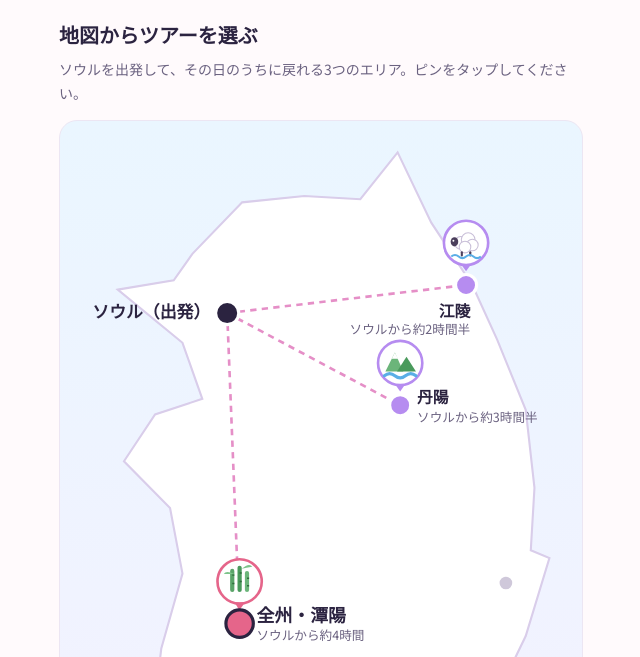
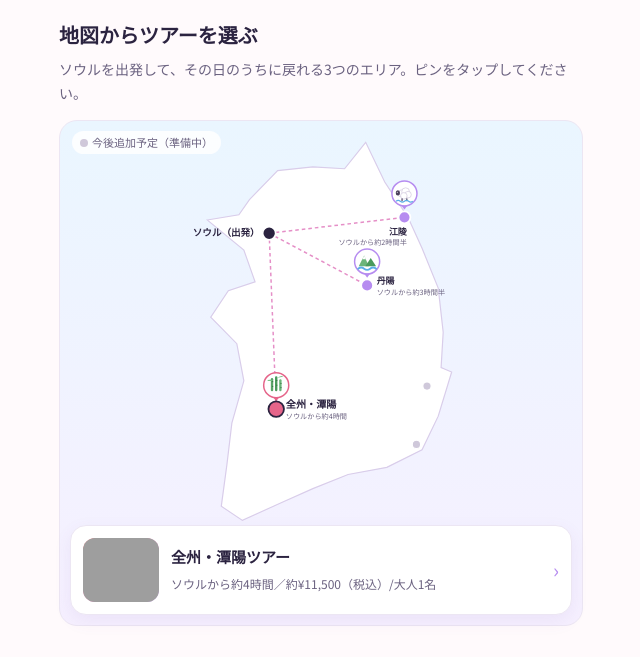
Before and after one commit to mfgirllove1-lgtm/kokoiko-landing, a website: page index.html in a window 1280 px wide. Shown: the part 440-1097 px from the top of the page, without its empty margins (319-959 px from the left). Drawn offline with Linux system fonts and the light colour scheme; grey boxes are pictures that could not be loaded.

Commit message:
Add files via upload

```diff
--- a/index.html
+++ b/index.html
@@ -32,10 +32,9 @@
 
 <section id="map"><h2>地図からツアーを選ぶ</h2>
 <p class="lead">ソウルを出発して、その日のうちに戻れる3つのエリア。ピンをタップしてください。</p>
-<div class="mapbox"><svg viewBox="0 0 480 880" role="img" aria-label="ソウルを起点にした韓国の地図。江陵・全州と潭陽・丹陽のツアー位置">
+<div class="mapbox"><svg viewBox="5 0 465 670" role="img" aria-label="ソウルを起点にした韓国の地図。江陵・全州と潭陽・丹陽のツアー位置">
 <path d="M47.2,152.4 L100.3,143.6 L118.0,118.4 L165.2,69.6 L224.2,63.6 L277.3,66.6 L312.7,22.2 L344.6,88.8 L383.5,148.0 L407.1,199.8 L434.2,266.4 L442.5,340.4 L439.0,399.6 L456.7,407.0 L434.2,481.0 L407.1,537.2 L348.1,566.8 L283.2,578.7 L224.2,602.4 L171.1,626.0 L106.2,655.6 L70.8,632.0 L80.2,562.4 L88.5,492.8 L108.6,421.8 L96.8,359.6 L53.1,315.2 L82.6,270.8 L127.4,256.0 L108.6,202.8 Z" fill="#fff" stroke="#d9cdea" stroke-width="2"/>
-<ellipse cx="100.3" cy="794.8" rx="40" ry="16" fill="#fff" stroke="#d9cdea" stroke-width="2"/>
-<g aria-hidden="true"><circle cx="397.7" cy="528.4" r="7" fill="#cfc8da" stroke="#fff" stroke-width="2"/></g><g aria-hidden="true"><circle cx="415.4" cy="430.7" r="7" fill="#cfc8da" stroke="#fff" stroke-width="2"/></g><g aria-hidden="true"><circle cx="100.3" cy="784.4" r="7" fill="#cfc8da" stroke="#fff" stroke-width="2"/></g>
+<g aria-hidden="true"><circle cx="397.7" cy="528.4" r="7" fill="#cfc8da" stroke="#fff" stroke-width="2"/></g><g aria-hidden="true"><circle cx="415.4" cy="430.7" r="7" fill="#cfc8da" stroke="#fff" stroke-width="2"/></g>
 <line x1="151.0" y1="174.6" x2="377.6" y2="148.0" stroke="#e58fc7" stroke-width="2.5" stroke-dasharray="6 5"/><line x1="151.0" y1="174.6" x2="162.8" y2="469.2" stroke="#e58fc7" stroke-width="2.5" stroke-dasharray="6 5"/><line x1="151.0" y1="174.6" x2="315.1" y2="262.0" stroke="#e58fc7" stroke-width="2.5" stroke-dasharray="6 5"/><g class="pin" data-pin="gangneung" tabindex="0" role="button" aria-label="江陵のツアーを見る（ソウルからバスで約2時間半）">
 <g transform="translate(377.6,108.0)" aria-hidden="true"><circle r="21" fill="#fff" stroke="#b68cf0" stroke-width="2.5"/><circle cx="-5" cy="0" r="6" fill="#fff" stroke="#c9bfd8"/><circle cx="2" cy="-3" r="6.5" fill="#fff" stroke="#c9bfd8"/><circle cx="6" cy="2" r="5.5" fill="#fff" stroke="#c9bfd8"/><circle cx="-1" cy="4" r="5.5" fill="#fff" stroke="#c9bfd8"/><ellipse cx="-11" cy="-1" rx="3.6" ry="4.4" fill="#4b3f5c"/><circle cx="-12" cy="-2" r=".9" fill="#fff"/><rect x="-5" y="8" width="2" height="5" rx="1" fill="#4b3f5c"/><rect x="3" y="8" width="2" height="5" rx="1" fill="#4b3f5c"/><path d="M-14 13 q3.5 -3 7 0 t7 0 t7 0 t7 0" stroke="#5aaee6" stroke-width="2" fill="none"/></g>
 <path d="M372.6,128.0 L377.6,135.0 L382.6,128.0z" fill="#b68cf0" aria-hidden="true"/>
@@ -53,9 +52,8 @@
 <text x="331.1" y="260.0" text-anchor="start" font-size="15" font-weight="700" fill="#2b2340">丹陽</text>
 <text x="331.1" y="278.0" text-anchor="start" font-size="12" fill="#6b6280">ソウルから約3時間半</text></g>
 <g aria-hidden="true"><circle cx="151.0" cy="174.6" r="11" fill="#2b2340" stroke="#fff" stroke-width="3"/><text x="135.0" y="179.6" text-anchor="end" font-size="16" font-weight="700" fill="#2b2340">ソウル（出発）</text></g>
-<g aria-hidden="true"><circle cx="40" cy="836" r="6" fill="#cfc8da"/><text x="52" y="841" font-size="12" fill="#6b6280">今後追加予定のエリア（準備中）</text></g>
-</svg></div>
-<a class="sheet" id="sheet" href="/jeonju-damyang.html"><img class="thumb" id="sheetThumb" src="https://images.unsplash.com/photo-1653230675261-fe00bde32c8e?w=300&q=70&auto=format&fit=crop" alt=""><div><b id="sheetName">全州・潭陽</b><span id="sheetInfo"></span></div><span class="go">›</span></a>
+</svg><span class="maplegend"><i></i>今後追加予定（準備中）</span>
+<a class="sheet" id="sheet" href="/jeonju-damyang.html"><img class="thumb" id="sheetThumb" src="https://images.unsplash.com/photo-1653230675261-fe00bde32c8e?w=300&q=70&auto=format&fit=crop" alt=""><div><b id="sheetName">全州・潭陽</b><span id="sheetInfo"></span></div><span class="go">›</span></a></div>
 </section>
 
 <section id="tours"><h2>ツアー一覧</h2>
--- a/style.css
+++ b/style.css
@@ -130,3 +130,8 @@ details p{margin:6px 0 0;font-size:13px;color:var(--sub)}
 .hero.photo .copy{position:relative;z-index:1}
 img.ph{width:100%;object-fit:cover;display:block;padding:0}
 img.thumb{object-fit:cover}
+.mapbox{padding:8px 8px 96px}
+.mapbox svg{max-height:400px;width:auto;max-width:100%;margin:0 auto}
+.mapbox .sheet{position:absolute;left:10px;right:10px;bottom:10px;margin:0}
+.maplegend{position:absolute;top:10px;left:12px;font-size:11px;color:#6b6280;background:rgba(255,255,255,.85);padding:2px 8px;border-radius:99px}
+.maplegend i{display:inline-block;width:8px;height:8px;border-radius:50%;background:#cfc8da;margin-right:4px}
```
